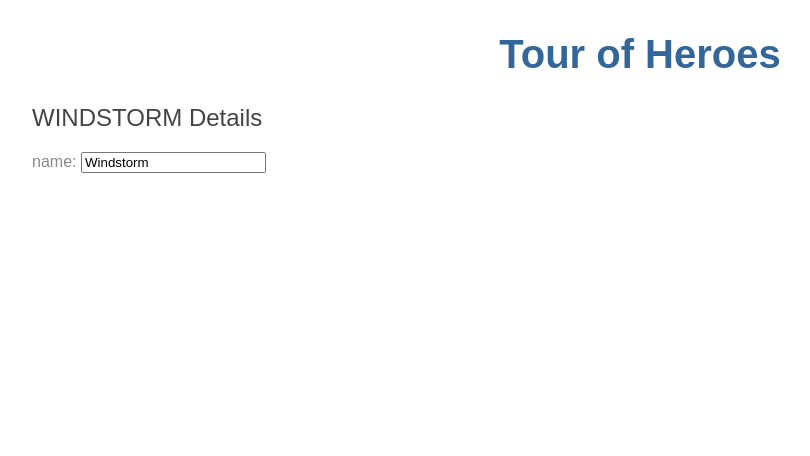
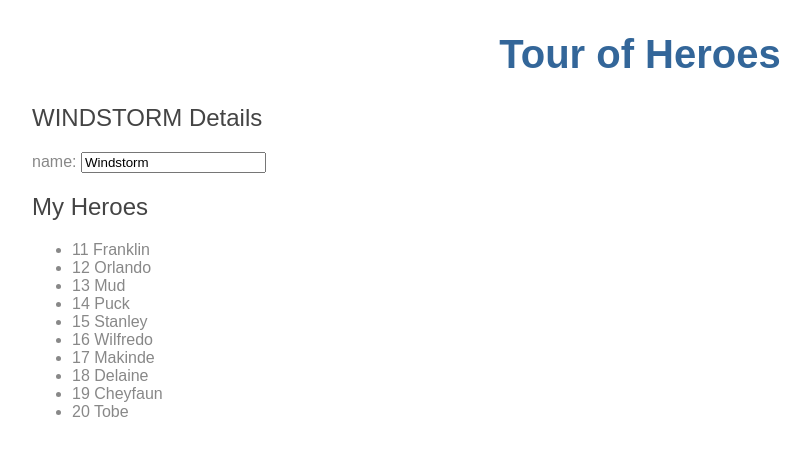
Before and after one commit to kyracalvert/angular-heroes-tutorial, an Angular app: page / in a window 1280 px wide. Shown: the top 456 px of the page, without its empty margins (0-810 px from the left). Built offline with nearby package versions, Linux system fonts and the light colour scheme.

Commit message:
Lists heroes using ngFor in an UL

```diff
--- a/src/app/heroes/heroes.component.html
+++ b/src/app/heroes/heroes.component.html
@@ -9,3 +9,10 @@
     <input [(ngModel)]="hero.name" placeholder="name">
   </label>
 </div>
+
+<h2>My Heroes</h2>
+<ul class="heroes">
+  <li *ngFor="let hero of heroes">
+    <span class="badge">{{hero.id}}</span> {{hero.name}}
+  </li>
+</ul>
--- a/src/app/heroes/heroes.component.ts
+++ b/src/app/heroes/heroes.component.ts
@@ -1,5 +1,6 @@
 import { Component, OnInit } from '@angular/core';
 import { Hero } from '../hero';
+import { HEROES } from '../mock-heroes'; // imports a variable from the component
 
 @Component({
   selector: 'app-heroes',
@@ -12,6 +13,10 @@
     name: 'Windstorm'
   };
 
+  heroes = HEROES;
+  // ^ define a component property to expose
+  // HEROES array for binding
+
   constructor() { }
 
   ngOnInit() {
```
